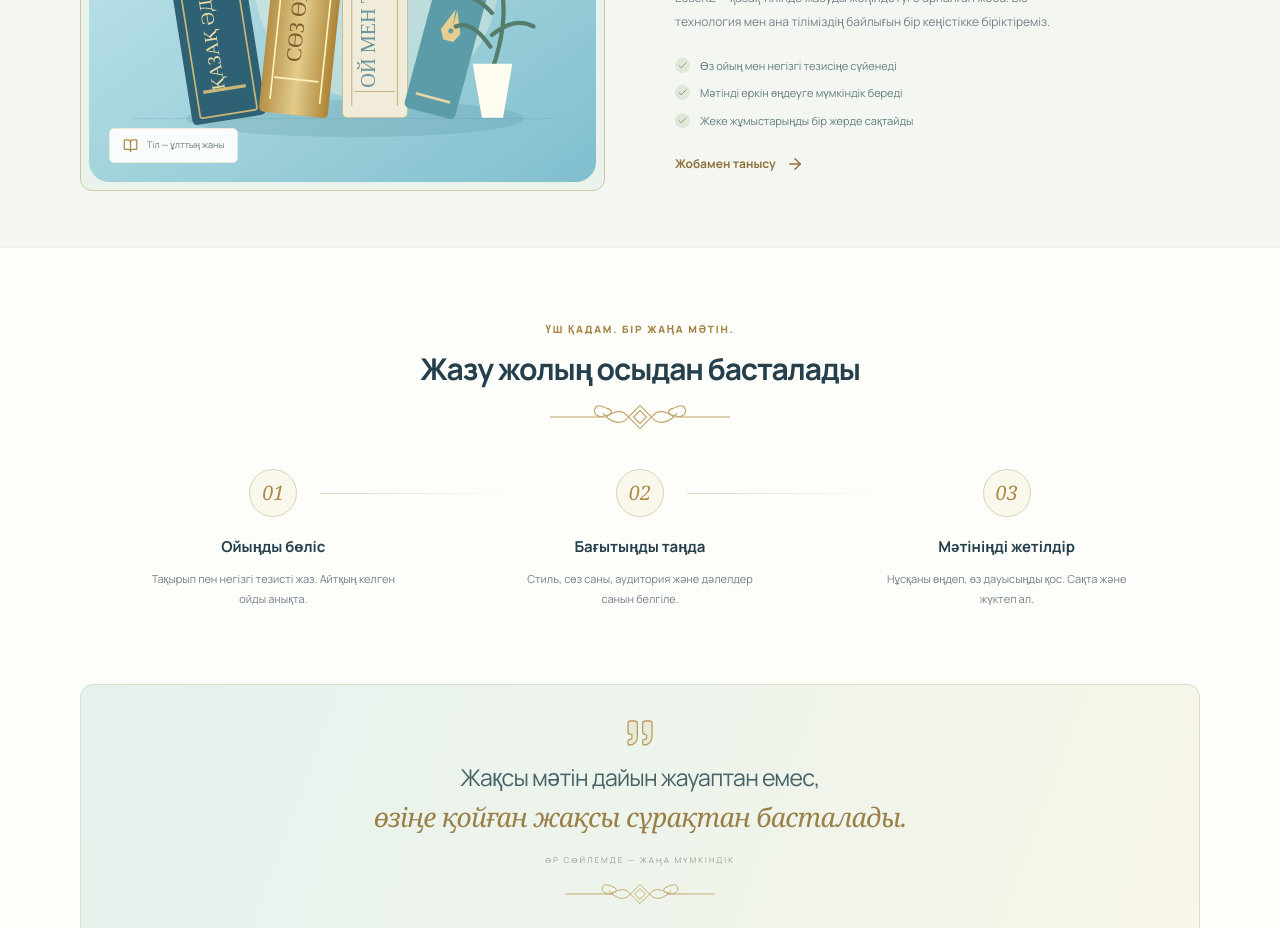
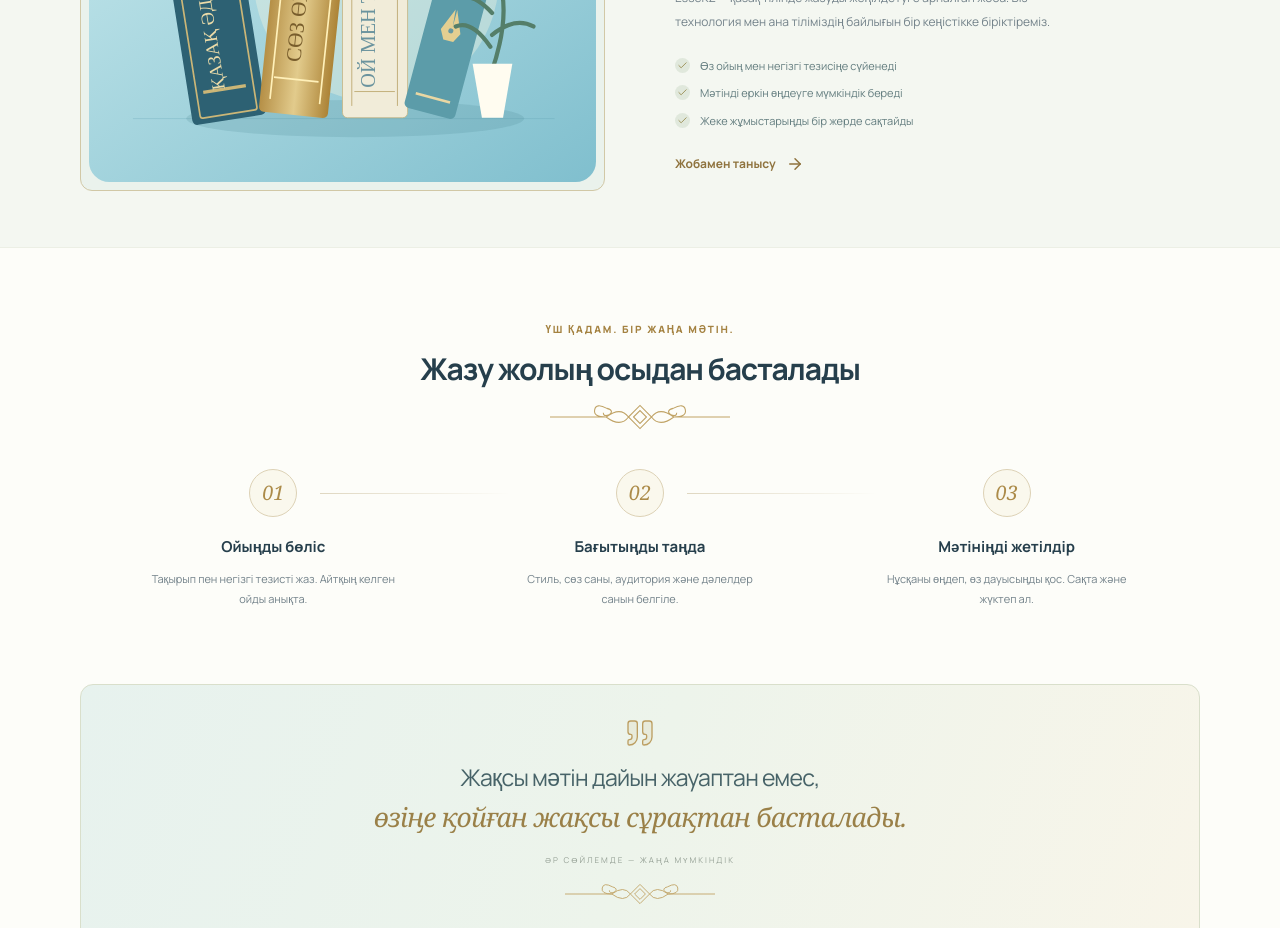
Before and after one commit to ToilybayAmina/EsseKZ, a React (Vite) app: page / in a window 1280 px wide. Shown: the part 1480-2408 px from the top of the page. Built offline with nearby package versions, Linux system fonts and the light colour scheme; no server answers.

Commit message:
Remove duplicate caption overlay from books illustration

```diff
--- a/src/pages/Home.tsx
+++ b/src/pages/Home.tsx
@@ -189,9 +189,6 @@ export function Home() {
               src="/books.svg"
               alt="Қазақ әдебиеті, Сөз өнері және Ой мен тіл кітаптарының иллюстрациясы"
             />
-            <span className="image-caption">
-              <BookOpen size={15} /> Тіл — ұлттың жаны
-            </span>
           </div>
           <div className="about-copy">
             <div className="eyebrow">ТІЛГЕ ҚҰРМЕТ. ОЙҒА ЕРКІНДІК.</div>
```
